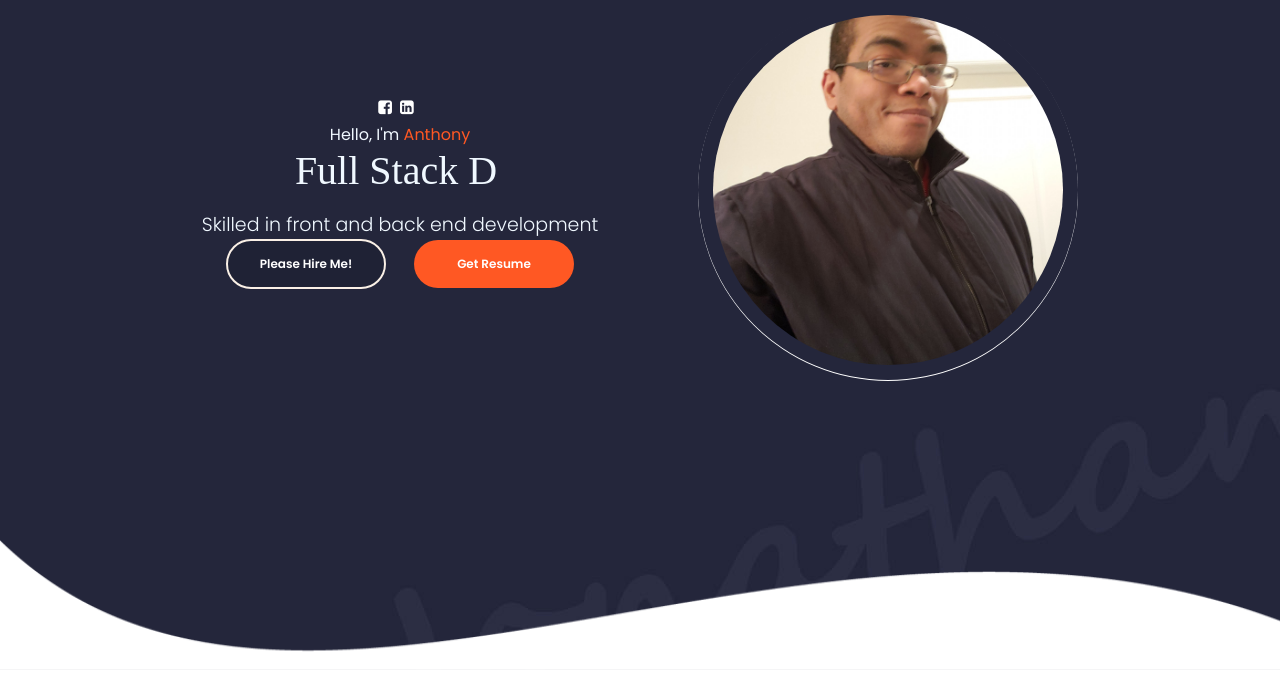
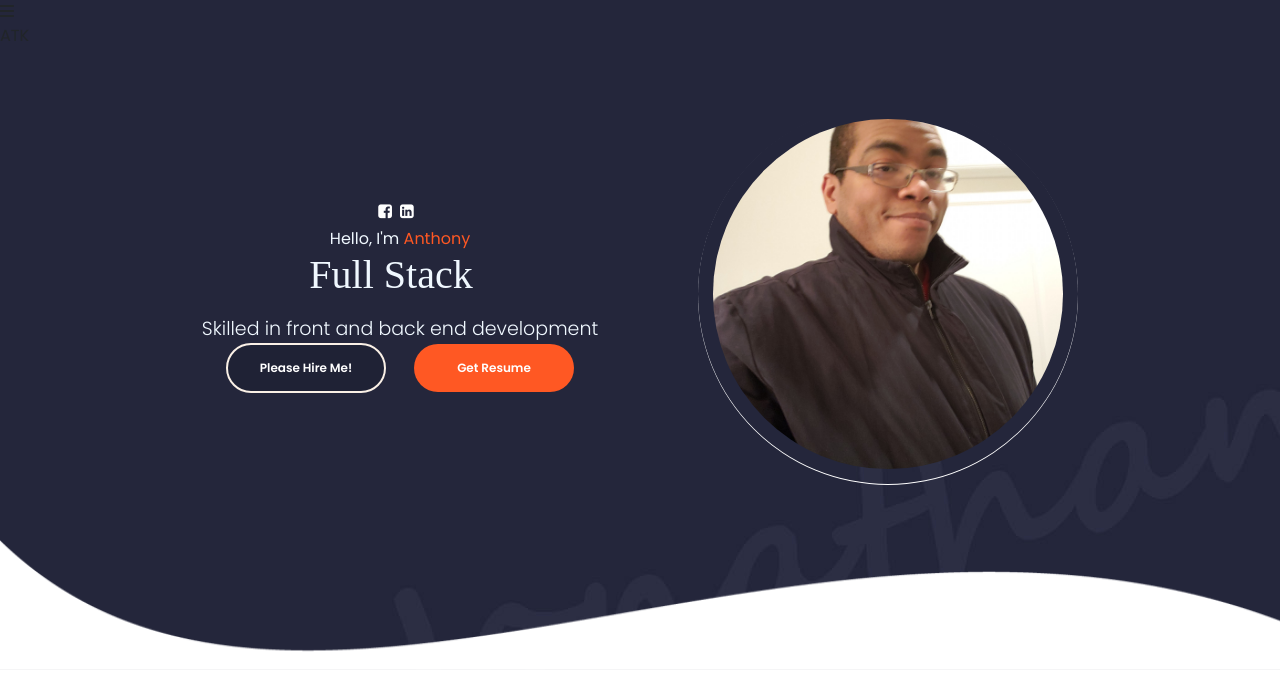
Before and after one commit to TKShadowBlade/Anthony-Professional-Portfolio, a React (Create React App) app: page / in a window 1280 px wide. Shown: the top 690 px of the page. Built offline with nearby package versions, Linux system fonts and the light colour scheme; a web font is replaced by a local one.

Commit message:
stylizing header component

```diff
--- a/src/PortfolioContainer/Home/Header/Header.js
+++ b/src/PortfolioContainer/Home/Header/Header.js
@@ -17,6 +17,58 @@ export default function Header() {
         return
     }
     let currentScreenSubscription = ScrollService.currentScreenBroadcaster.subscribe(updateCurrentScreen)
+
+    const getHeaderOptions = () => {
+        return(
+            TOTAL_SCREENS.map((screen, i) => {
+                <div key={screen.screen_name} className={getHeaderOptionsClass(i)}
+                onClick={() => switchScreen(1, screen)}>
+                    <span>{screen.screen_name}</span>
+                </div>
+            })
+        )
+    }
+
+    const getHeaderOptionsClass = (index) => {
+        let classes = 'header-option';
+        if(index < TOTAL_SCREENS.length - 1)
+        classes += 'header-option-separator';
+
+        if(selectedScreen === index)
+        classes += 'selected-header-option';
+        return
+    }
+
+    const switchScreen = (index, screen) => {
+        let screenComponent = document.getElementById(screen.screen_name)
+        if(!screenComponent)
+        return
+
+        screenComponent.scrollIntoView({behavior: 'smooth'})
+        setSelectedScreen(index);
+        setShowHeaderOptions(false);
+    };
+
+
+
+    return (
+        <div>
+            <div className='header-option' onClick={() => setShowHeaderOptions(!showHeaderOptions)}>
+                <div className='header-parent'>
+                    <div className='header-hamburger' onClick={() => setShowHeaderOptions(!showHeaderOptions)}>
+                        <FontAwesomeIcon className='header-hamburger-bars' icon={faBars}/>
+                    </div>
+                    <div className='header-logo'>
+                        <span>ATK</span>
+                    </div>
+                    <div className={(showHeaderOptions)? 'header-options show-hamburger-options': 'header-options'}>
+                        {getHeaderOptions()}
+                    </div>
+                </div>
+            </div>
+
+        </div>)
+
     return (
         <div>
 
--- a/src/PortfolioContainer/Home/Home.js
+++ b/src/PortfolioContainer/Home/Home.js
@@ -1,4 +1,5 @@
 import React from 'react'
+import Header from './Header/Header'
 import Profile from './Profile/Profile'
 import Footer from './Footer/Footer'
 import './Home.css'
@@ -6,6 +7,7 @@ import './Home.css'
 export default function Home() {
     return (
         <div className='home-container'>
+            <Header />
             <Profile />
             <Footer />
         </div>
```
